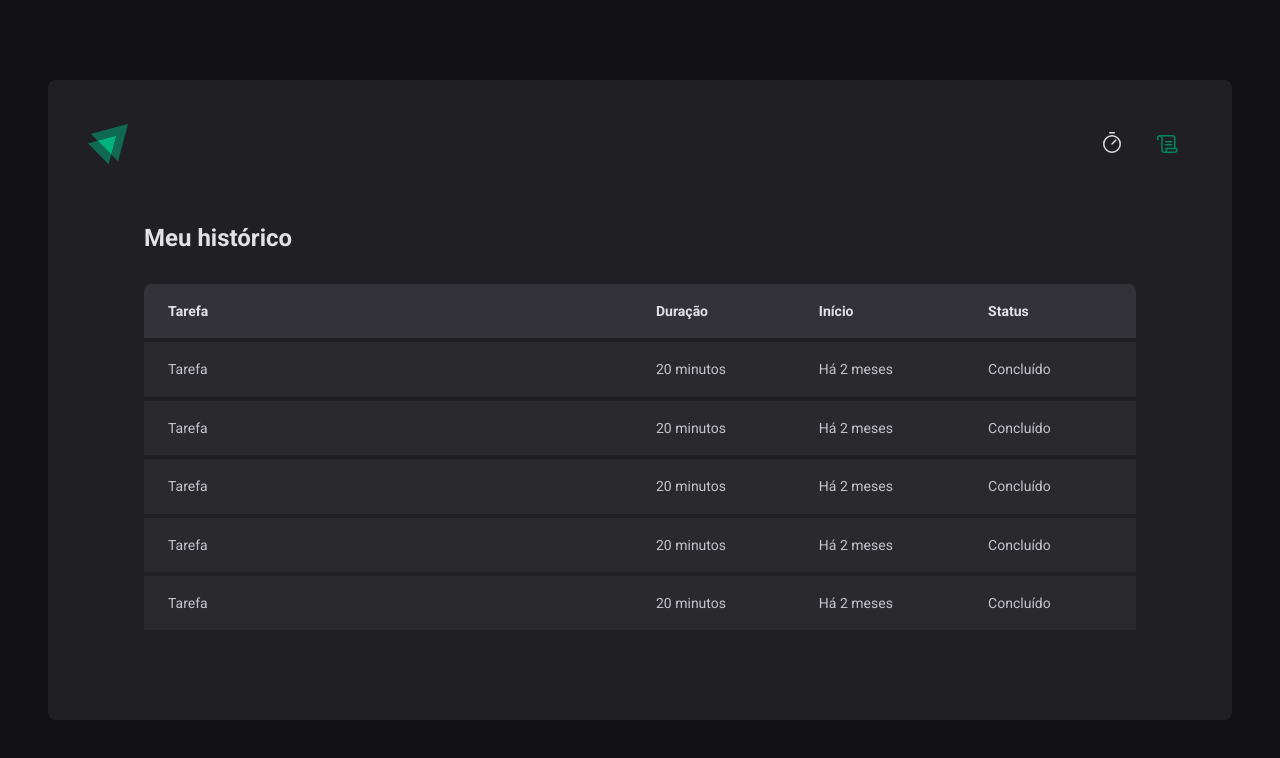
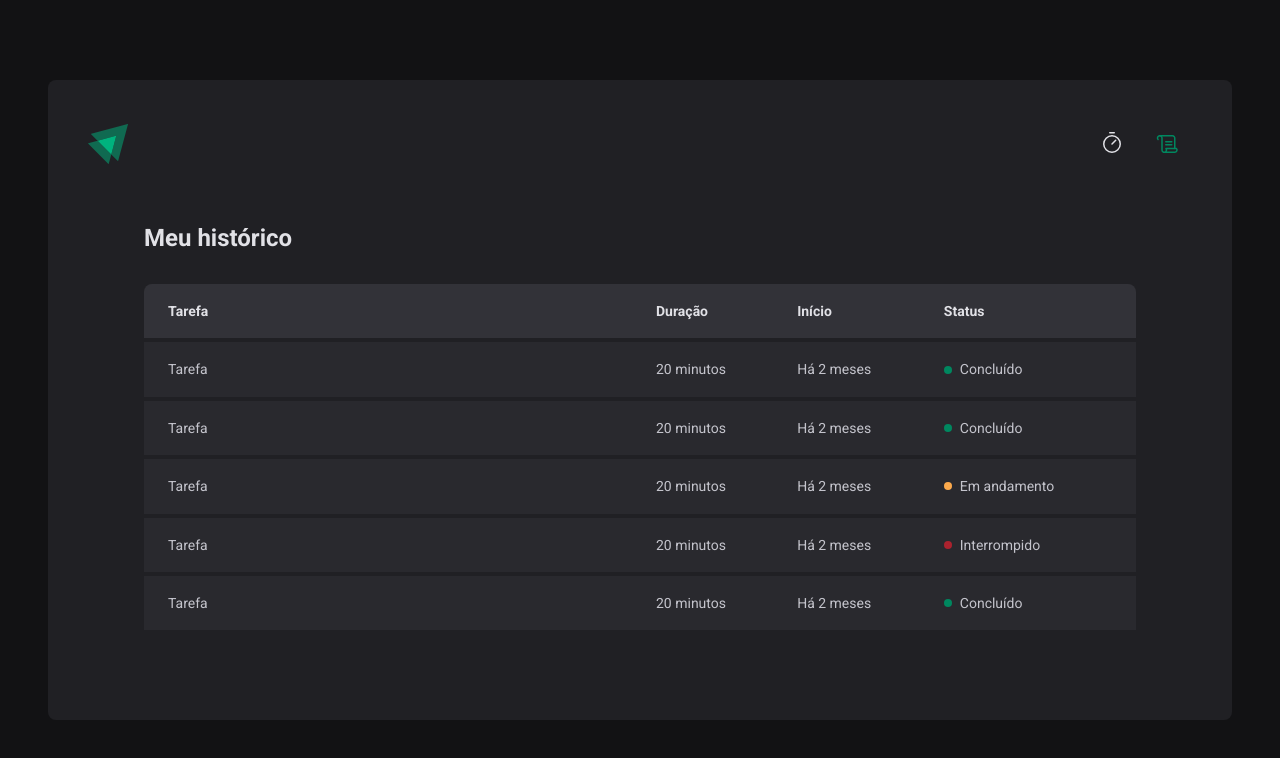
Before and after one commit to felipe-jm/ignite-timer, a React (Vite) app: page /history in a window 1280 px wide. Shown: the top 758 px of the page. Built offline with nearby package versions, Linux system fonts and the light colour scheme.

Commit message:
Add status styled component

```diff
--- a/src/pages/History/index.tsx
+++ b/src/pages/History/index.tsx
@@ -20,31 +20,41 @@
               <td>Tarefa</td>
               <td>20 minutos</td>
               <td>Há 2 meses</td>
-              <td>Concluído</td>
+              <td>
+                <S.Status statusColor="green">Concluído</S.Status>
+              </td>
             </tr>
             <tr>
               <td>Tarefa</td>
               <td>20 minutos</td>
               <td>Há 2 meses</td>
-              <td>Concluído</td>
+              <td>
+                <S.Status statusColor="green">Concluído</S.Status>
+              </td>
             </tr>
             <tr>
               <td>Tarefa</td>
               <td>20 minutos</td>
               <td>Há 2 meses</td>
-              <td>Concluído</td>
+              <td>
+                <S.Status statusColor="yellow">Em andamento</S.Status>
+              </td>
             </tr>
             <tr>
               <td>Tarefa</td>
               <td>20 minutos</td>
               <td>Há 2 meses</td>
-              <td>Concluído</td>
+              <td>
+                <S.Status statusColor="red">Interrompido</S.Status>
+              </td>
             </tr>
             <tr>
               <td>Tarefa</td>
               <td>20 minutos</td>
               <td>Há 2 meses</td>
-              <td>Concluído</td>
+              <td>
+                <S.Status statusColor="green">Concluído</S.Status>
+              </td>
             </tr>
           </tbody>
         </table>
--- a/src/pages/History/styles.ts
+++ b/src/pages/History/styles.ts
@@ -60,3 +60,28 @@
     }
   }
 `;
+
+const STATUS_COLORS = {
+  yellow: "yellow-500",
+  green: "green-500",
+  red: "red-500",
+};
+
+interface StatusProps {
+  statusColor: keyof typeof STATUS_COLORS;
+}
+
+export const Status = styled.span<StatusProps>`
+  display: flex;
+  align-items: center;
+  gap: 0.5rem;
+
+  &::before {
+    content: "";
+    width: 0.5rem;
+    height: 0.5rem;
+    border-radius: 50%;
+    background-color: ${({ theme, statusColor }) =>
+      theme[STATUS_COLORS[statusColor]]};
+  }
+`;
```
